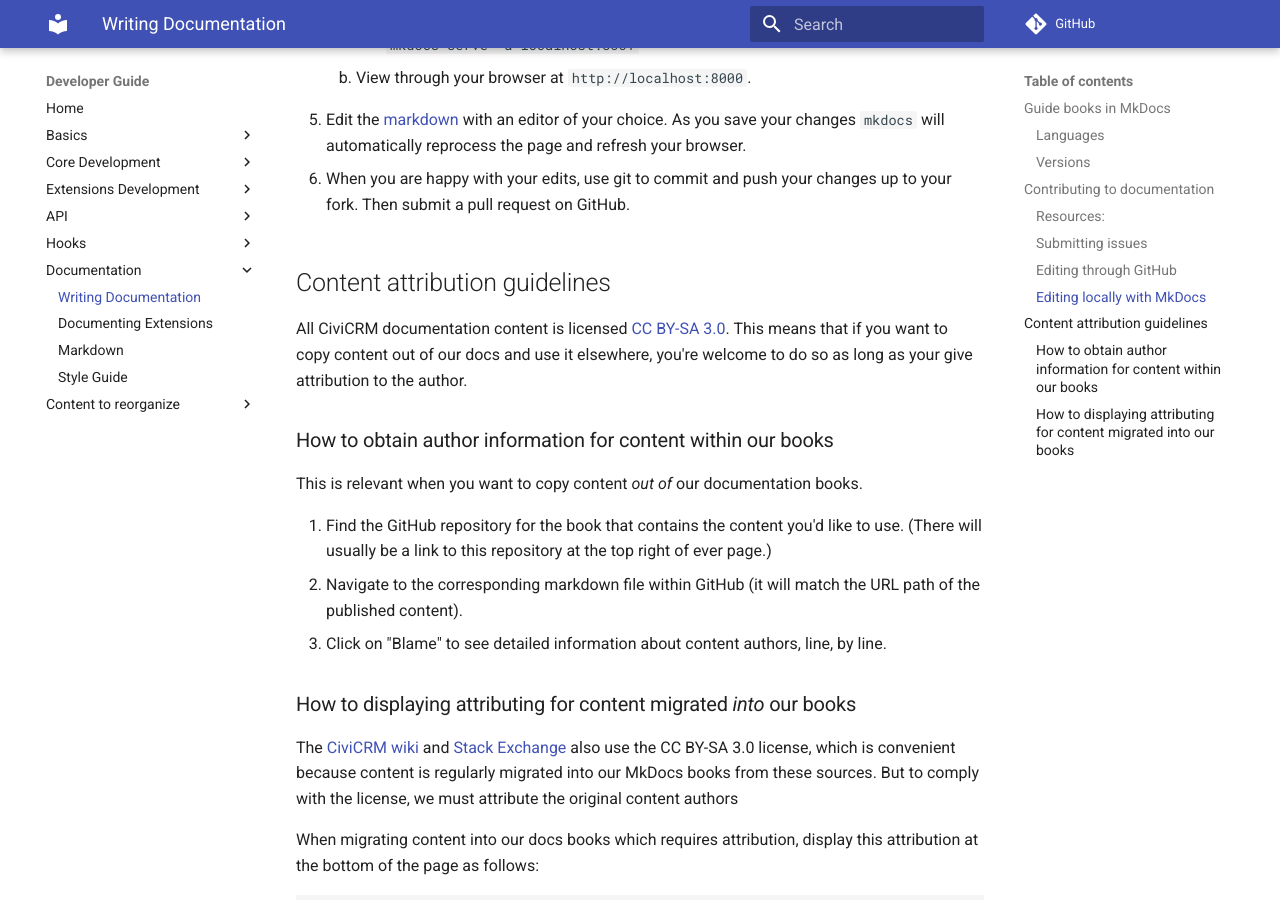
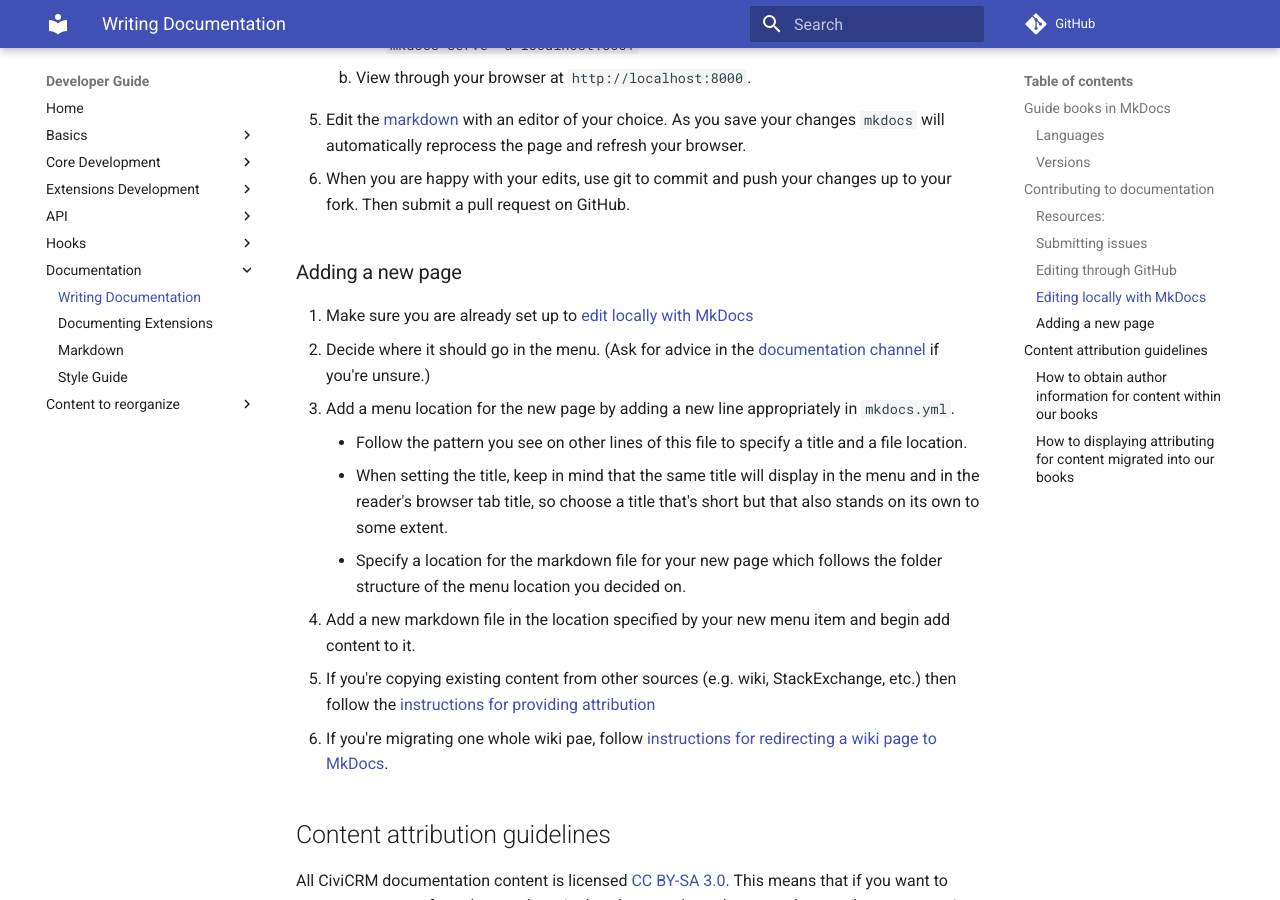
Before and after one commit to civicrm/civicrm-dev-docs, an MkDocs documentation site: the page built from docs/documentation.md, in a window 1280 px wide and 900 px high, scrolled down 2895 px. Built offline with MkDocs 1.6.1 and Material for MkDocs 9.7.7, drawn with Linux system fonts in a browser that asks for light colours; comment, search, counter and statistics services are not loaded; old or Windows-style settings are respelled for this version of MkDocs.

Commit message:
Add instructions for creating new MkDocs pages

```diff
--- a/docs/documentation.md
+++ b/docs/documentation.md
@@ -62,7 +62,7 @@ Suggest specific changes by making the changes within the text editor on GitHub.
 
 After you follow the steps above, someone else will review your changes and hopefully accept them, at which point you'll be notified via email.
 
-### Editing locally with MkDocs
+### Editing locally with MkDocs {:#mkdocs}
 
 The most advanced way to work on a book is to use git to download all the markdown files to your computer, edit them locally, preview the changes with [MkDocs](http://mkdocs.org/), then use git to push those changes to your personal fork, and finally make a "pull request" on the main repository. This approach makes editing very fast and easy, but does require a bit of setup, and some knowledge of how git works.
 
@@ -106,6 +106,18 @@ The most advanced way to work on a book is to use git to download all the markdo
 1.  When you are happy with your edits, use git to commit and push your changes up to your fork.    Then submit a  pull request on GitHub.
 
 
+### Adding a new page {:#new-page}
+
+1. Make sure you are already set up to [edit locally with MkDocs](#mkdocs)
+1. Decide where it should go in the menu. (Ask for advice in the [documentation channel](https://chat.civicrm.org/civicrm/channels/documentation) if you're unsure.)
+1. Add a menu location for the new page by adding a new line appropriately in `mkdocs.yml`.
+    * Follow the pattern you see on other lines of this file to specify a title and a file location.
+    * When setting the title, keep in mind that the same title will display in the menu and in the reader's browser tab title, so choose a title that's short but that also stands on its own to some extent.
+    * Specify a location for the markdown file for your new page which follows the folder structure of the menu location you decided on.
+1. Add a new markdown file in the location specified by your new menu item and begin add content to it.
+1. If you're copying existing content from other sources (e.g. wiki, StackExchange, etc.) then follow the [instructions for providing attribution](#attributing-imports)
+1. If you're migrating one whole wiki pae, follow [instructions for redirecting a wiki page to MkDocs](https://wiki.civicrm.org/confluence/display/CRMDOC/Content+migration+from+wiki+to+Developer+Guide#ContentmigrationfromwikitoDeveloperGuide-HowtoredirectonewikipagetotheDevGuide).
+
 ## Content attribution guidelines {:#attribution}
 
 All CiviCRM documentation content is licensed [CC BY-SA 3.0](https://creativecommons.org/licenses/by-sa/3.0/). This means that if you want to copy content out of our docs and use it elsewhere, you're welcome to do so as long as your give attribution to the author.
```
